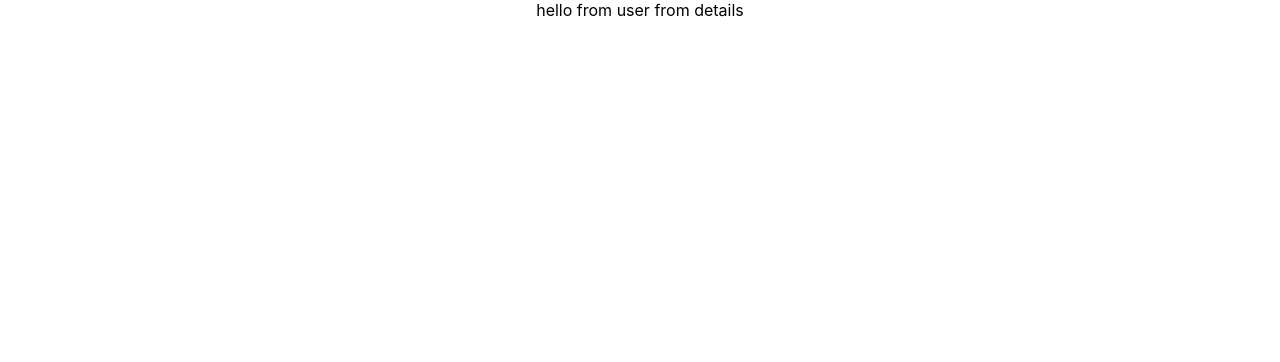
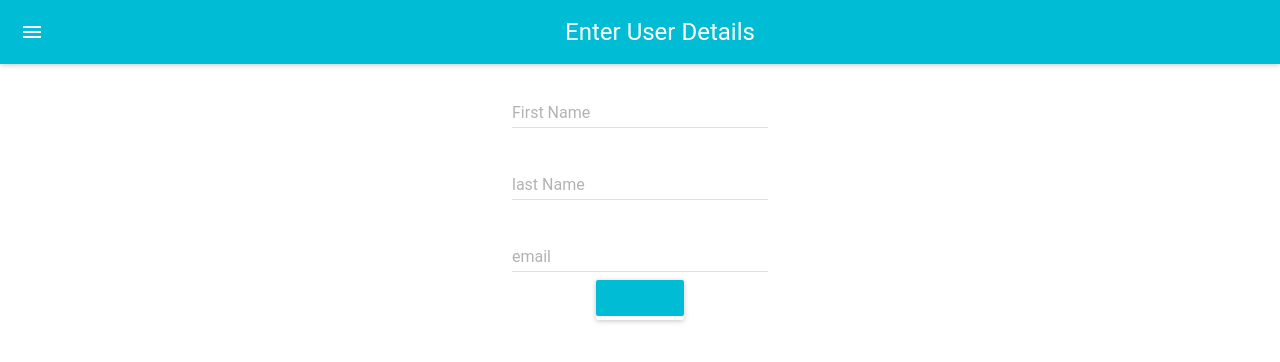
Before and after one commit to jamesoyanna/react-form, a React (Create React App) app: page / in a window 1280 px wide. Shown: the top 362 px of the page. Built offline with nearby package versions, Linux system fonts and the light colour scheme.

Commit message:
added userform components

```diff
--- a/src/components/FormUserDetail.js
+++ b/src/components/FormUserDetail.js
@@ -6,9 +6,52 @@ import TextField from 'material-ui/TextField';
 import RaisedButton from 'material-ui/RaisedButton';
 
 export class FormUserDetail extends Component {
+    continue = e =>{
+        e.preventDefault();
+        this.props.nextStep();
+    }
     render() {
-        return <div>hello from user from details</div>;
+        const { values} = this.props;
+        return (
+          <MuiThemeProvider>
+            <React.Fragment>
+              <AppBar title="Enter User Details" />
+              <TextField
+                hintText="Enter Your First name"
+                floatingLabelText="First Name"
+                //onChange={handleChange("First Name")}
+                //defaultValue={values.firstName}
+              />
+              <br />
+              <TextField
+                hintText="Enter Your Last name"
+                floatingLabelText="last Name"
+                //onChange={handleChange("First Name")}
+                //defaultValue={values.lastName}
+              />
+              <br />
+              <TextField
+                hintText="Enter Your Email"
+                floatingLabelText="email"
+               // onChange={handleChange("email")}
+                //defaultValue={values.email}
+              />
+              <br />
+              <RaisedButton
+               lable= "Continue"
+               primary = {true}
+               style = {styles.button}
+              />
+            </React.Fragment>
+          </MuiThemeProvider>
+        );
     }
 }
 
+ const styles = {
+button:{
+nargin : 15
+}
+ }
+
 export default FormUserDetail;
--- a/src/components/Userform.js
+++ b/src/components/Userform.js
@@ -18,13 +18,14 @@ export class Userform extends Component {
                        step: step + 1
                 });
 
-    //Go bavk to previous step
+    //Go back to previous step
     prevtStep = () => {
     const { step } = this.state;
     this.setState({
         step: step - 1
         });
         };
+
     // Handle fields changes
     handleChange = input =>e=>{
         this.setState({[input]:e.target.value});
```
